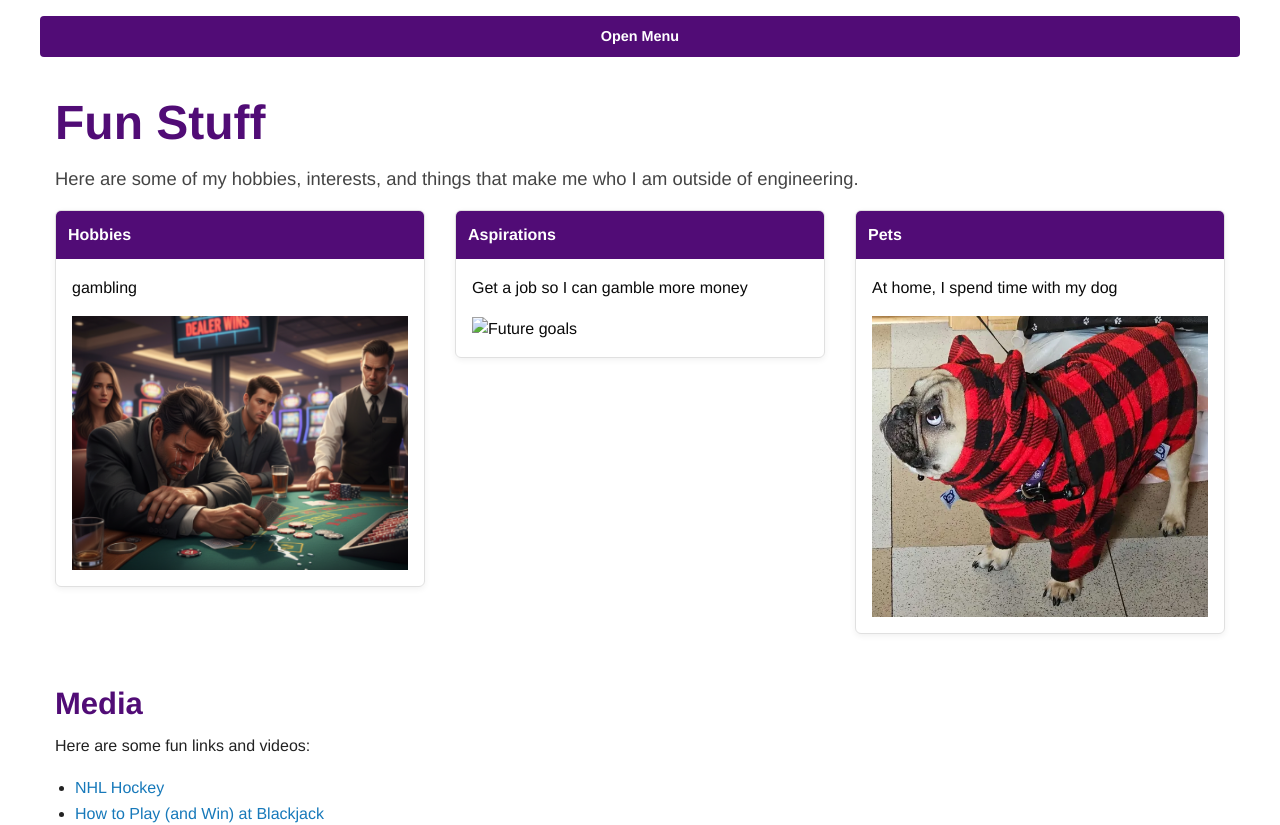
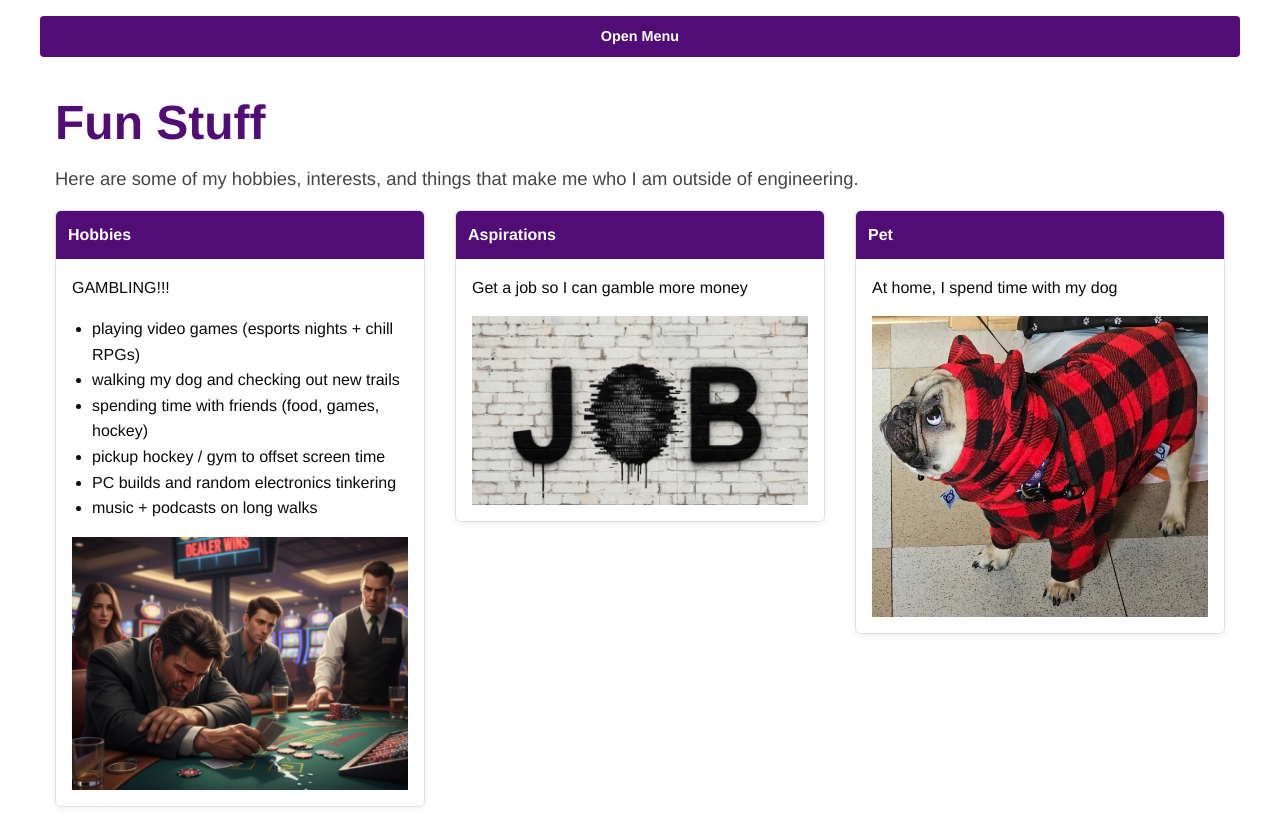
Before and after one commit to CJKyro/CJKyro.github.io, a plain HTML site: page fun.html in a window 1280 px wide. Shown: the top 825 px of the page. Drawn offline with Linux system fonts and the light colour scheme.

Commit message:
hello test  123

```diff
--- a/css/style.css
+++ b/css/style.css
@@ -12,7 +12,9 @@ body {
   padding: 0;
 }
 
-
+a {
+color: #510c76;
+}
 
 /* Card styling */
 .card {
--- a/fun.html
+++ b/fun.html
@@ -44,7 +44,16 @@
             <div class="card">
               <div class="card-divider">Hobbies</div>
               <div class="card-section">
-                <p>gambling</p>
+                <p>GAMBLING!!!</p>
+                <!-- Added, as requested -->
+                <ul>
+                  <li>playing video games (esports nights + chill RPGs)</li>
+                  <li>walking my dog and checking out new trails</li>
+                  <li>spending time with friends (food, games, hockey)</li>
+                  <li>pickup hockey / gym to offset screen time</li>
+                  <li>PC builds and random electronics tinkering</li>
+                  <li>music + podcasts on long walks</li>
+                </ul>
                 <img src="images\gamblingImage.png" alt="Hockey action" class="project-image">
               </div>
             </div>
@@ -55,14 +64,14 @@
               <div class="card-divider">Aspirations</div>
               <div class="card-section">
                 <p>Get a job so I can gamble more money</p>
-                <img src="images/aspirations.jpg" alt="Future goals" class="project-image">
+                <img src="images\jobimage.png" alt="Future goals" class="project-image">
               </div>
             </div>
           </div>
 
           <div class="cell">
             <div class="card">
-              <div class="card-divider">Pets</div>
+              <div class="card-divider">Pet</div>
               <div class="card-section">
                 <p>At home, I spend time with my dog</p>
                 <img src="images\izzy.png" alt="My pet" class="project-image">
```
Also changed, not shown: index.html (+2 -4 lines), resume.html (+1 -1 lines), images/jobimage.png (added).
